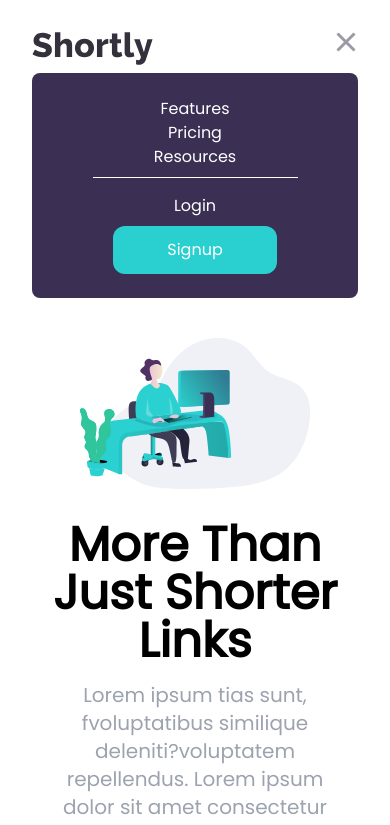
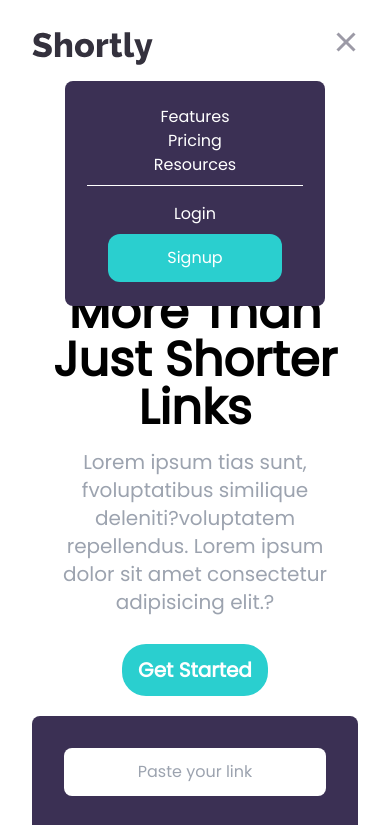
Before and after one commit to samiulfahad/tailwindcss-project-3, a website: page index.html in a window 390 px wide. Both pictures are taken after a click on the button 346 px from the left and 44 px from the top of the page. Shown: the top 825 px of the page. Drawn offline with Linux system fonts and the light colour scheme.

Commit message:
Mobile Menu Fixed

```diff
--- a/index.html
+++ b/index.html
@@ -37,8 +37,8 @@
                 <span class="hamburger-bottom"></span>
             </button>
         </nav>
-        <div id="mobileNav" class="hidden flex-col mx-8 bg-darkViolet px-10 mt-2 rounded-lg">
-               <div class="flex flex-col justify-center items-center pb-6 pt-6 text-white">
+        <div id="mobileNav" class="hidden relative flex-col mx-auto items-center bg-darkViolet">
+               <div class="absolute mx-auto mt-4 w-2/3 rounded-lg flex flex-col justify-center items-center pb-6 pt-6 text-white bg-darkViolet">
                    <p>Features</p>
                    <p>Pricing</p>
                    <p>Resources</p>
```
Also changed, not shown: tailwind.css.
